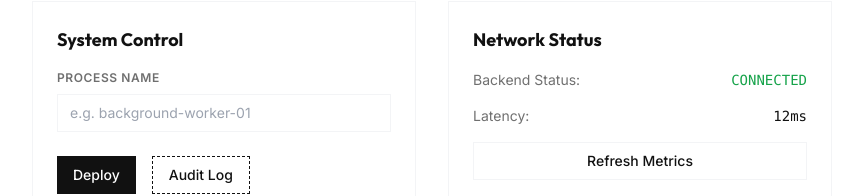
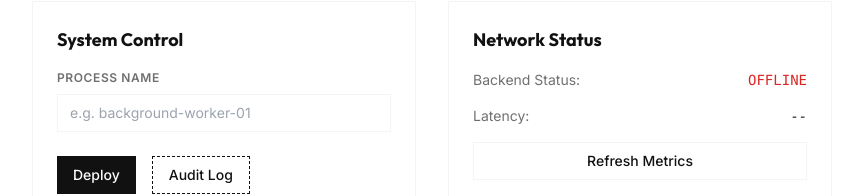
Before and after one commit to casabero/kubo, a React (Vite) app in the folder frontend/: page / in a window 1280 px wide. Shown: the part 167-363 px from the top of the page, without its empty margins (208-1071 px from the left). Built offline with nearby package versions, Linux system fonts and the light colour scheme; no server answers.

Commit message:
chore: push finalized app and api changes

```diff
--- a/frontend/src/App.tsx
+++ b/frontend/src/App.tsx
@@ -19,8 +19,8 @@ function App() {
                 <div className="flex justify-between items-center">
                     <h1 className="text-4xl font-bold tracking-tight">KuboApps</h1>
                     <span className={`text-[10px] px-2 py-1 border ${backendStatus === 'online' ? 'border-green-500 text-green-500' :
-                            backendStatus === 'offline' ? 'border-red-500 text-red-500' :
-                                'border-sti-border text-sti-text opacity-40'
+                        backendStatus === 'offline' ? 'border-red-500 text-red-500' :
+                            'border-sti-border text-sti-text opacity-40'
                         }`}>
                         API: {backendStatus.toUpperCase()}
                     </span>
@@ -43,11 +43,13 @@ function App() {
                     <div className="space-y-4">
                         <div className="flex justify-between items-center text-sm">
                             <span className="opacity-60">Backend Status:</span>
-                            <span className="font-mono text-green-600">CONNECTED</span>
+                            <span className={`font-mono ${backendStatus === 'online' ? 'text-green-600' : 'text-red-600'}`}>
+                                {backendStatus === 'checking' ? 'CHECKING...' : backendStatus.toUpperCase()}
+                            </span>
                         </div>
                         <div className="flex justify-between items-center text-sm">
                             <span className="opacity-60">Latency:</span>
-                            <span className="font-mono">12ms</span>
+                            <span className="font-mono">{backendStatus === 'online' ? '12ms' : '--'}</span>
                         </div>
                         <Button variant="secondary" className="w-full">Refresh Metrics</Button>
                     </div>
```
Also changed, not shown: package.json (added, +26 -0 lines), 2 other files (tests, documents, lock files or other folders).
